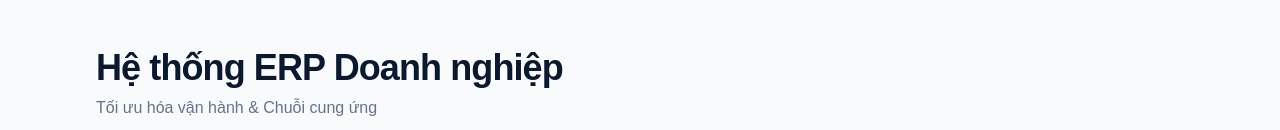
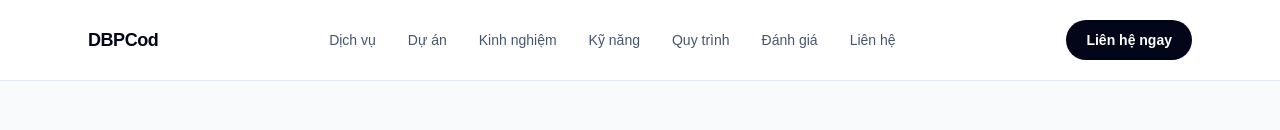
Before and after one commit to DBPCod/Portfolio, a Next.js app in the folder portfolio/: page /project/he-thong-erp-doanh-nghiep in a window 1280 px wide. Shown: the top 130 px of the page. Built offline with nearby package versions, Linux system fonts and the light colour scheme.

Commit message:
fix: thêm header vào page chi tiết dự án

```diff
--- a/portfolio/app/project/[slug]/page.tsx
+++ b/portfolio/app/project/[slug]/page.tsx
@@ -1,5 +1,6 @@
 import { notFound } from 'next/navigation';
 import { PROJECTS_DATA } from '@/libs/data/projects.data';
+import Header from '@/app/dashboard/_components/Header';
 
 // Component Icon đóng vai trò là dấu mũi tên bên trong các nút điều hướng hoặc slider
 const ArrowIcon = ({ className = "w-4 h-4" }) => (
@@ -21,7 +22,7 @@ export default async function ProjectDetail({
   return (
     // Bọc toàn bộ trang bằng một dải nền xám nhẹ dịu mắt đồng bộ với phần Portfolio chính
     <main className="w-full bg-slate-50 min-h-screen antialiased text-slate-600">
-
+      <Header></Header>
       {/* SECTION 1: HERO & HEADER DETAILS */}
       <section className="mx-auto max-w-6xl px-6 pt-12 pb-10 md:px-8">
         <h1 className="text-3xl md:text-4xl font-bold text-[#0A192F] tracking-tight">{project.title}</h1>
```
